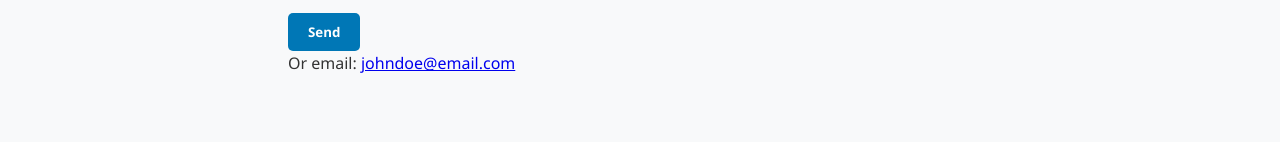
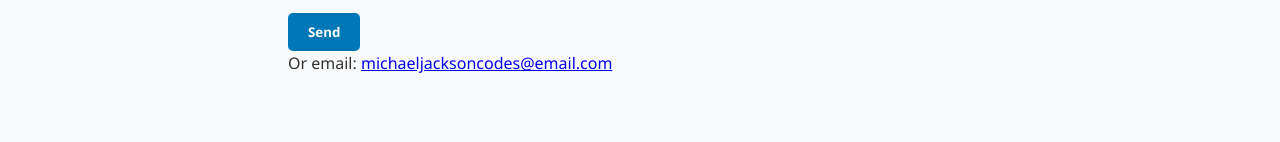
Before and after one commit to widespread0-0/Online-Student-Portfolio, a plain HTML site: page index.html in a window 1280 px wide. Shown: the part 1319-1461 px from the top of the page. Drawn offline with Linux system fonts and the light colour scheme.

Commit message:
Update contact in index.html

```diff
--- a/index.html
+++ b/index.html
@@ -74,7 +74,7 @@
           <button type="submit">Send</button>
         </form>
 
-        <p class="contact-info">Or email: <a href="mailto:johndoe@email.com">johndoe@email.com</a></p>
+        <p class="contact-info">Or email: <a href="mailto:johndoe@email.com">michaeljacksoncodes@email.com</a></p>
       </section>
     </main>
   </div>
```
